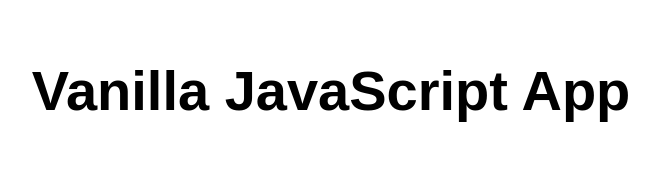
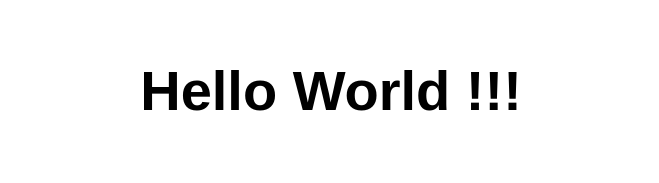
Before and after one commit to gouriv/myazure, a website: page src/index.html in a window 1280 px wide. Shown: the whole page, without its empty margins (309-968 px from the left). Drawn offline with Linux system fonts and the light colour scheme.

Commit message:
Update index.html

```diff
--- a/src/index.html
+++ b/src/index.html
@@ -10,7 +10,7 @@
 
 <body>
   <main>
-    <h1>Vanilla JavaScript App</h1>
+    <h1>Hello World !!!</h1>
   </main>
 </body>
 
```
